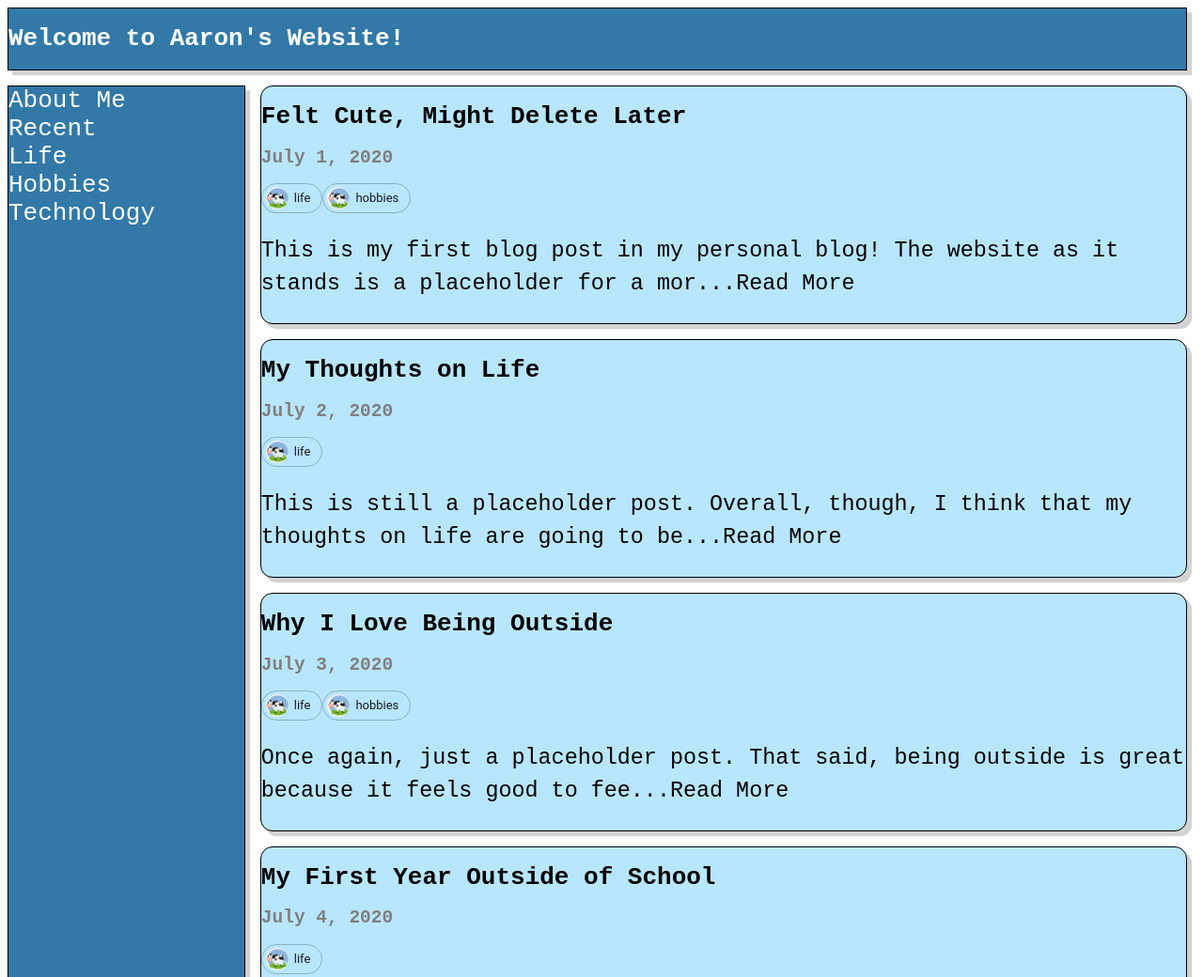
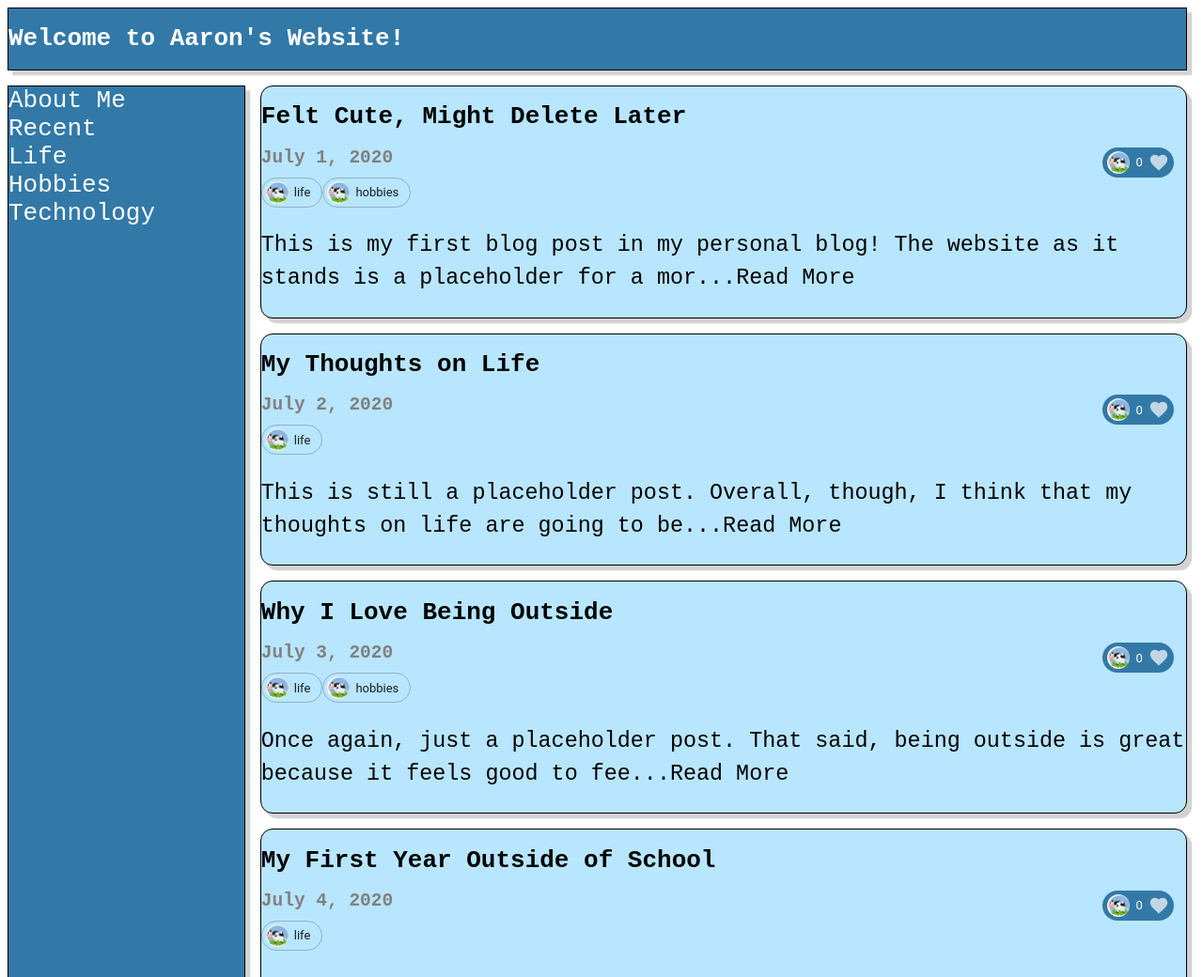
Before and after one commit to aaronsachs/aaronsachs.github.io, a React app: page /#/ in a window 1280 px wide. Shown: the top 1040 px of the page at 94% size. Built offline with nearby package versions, Linux system fonts and the light colour scheme.

Commit message:
like button on posts, material ui basics set up

```diff
--- a/components/blogpost/Blogpost.css
+++ b/components/blogpost/Blogpost.css
@@ -11,8 +11,15 @@
 	color: green;
 }
 
+.blogpostInfoBar {
+	display: flex;
+	flex-wrap: wrap;
+	justify-content: space-between;
+}
+
 .date {
 	color: grey;
+	margin: 0em;
 }
 
 .body {
--- a/components/blogpost/Blogpost.jsx
+++ b/components/blogpost/Blogpost.jsx
@@ -1,6 +1,7 @@
 import React from 'react';
 import './Blogpost.css';
 import Blogtags from '../blogtags/Blogtags.jsx';
+import Likebutton from '../likebutton/Likebutton.jsx';
 
 class Blogpost extends React.Component {
 	constructor(props) {
@@ -35,11 +36,16 @@ class Blogpost extends React.Component {
 		let day = date.getDate();
 		let year = date.getFullYear();
 		return (
-			<div className="blogpost" onClick={this.handlePostClick}>
+			<div className="blogpost">
 				<h1 className="title">{this.props.title}</h1>
-				<h2 className="date">{`${month} ${day}, ${year}`}</h2>
+
+				<div className="blogpostInfoBar">
+				    <h2 className="date">{`${month} ${day}, ${year}`}</h2>
+				    <Likebutton/>
+				</div>
+
 				<Blogtags tags={this.props.tags}/>
-				<p className="body">
+				<p className="body" onClick={this.handlePostClick}>
 				    {this.state.bodyPreview}
 				    <span>{this.state.expandButtonText}</span>
 				</p>
--- /dev/null
+++ b/components/likebutton/Likebutton.css
@@ -0,0 +1,3 @@
+.likeButton {
+	margin: 0em 1em 0em 1em;
+}
--- /dev/null
+++ b/components/likebutton/Likebutton.jsx
@@ -0,0 +1,44 @@
+import React from 'react';
+import './Likebutton.css';
+import likeButtonTheme from './Likebuttontheme';
+
+import { Chip, Avatar} from '@material-ui/core';
+import { ThemeProvider } from '@material-ui/core/styles';
+import FavoriteIcon from '@material-ui/icons/Favorite';
+
+class Likebutton extends React.Component {
+	constructor(props) {
+		super(props);
+		this.state = {
+			numLikes: 0
+		}
+		this.handleClickLike = this.handleClickLike.bind(this);
+	}
+
+	handleClickLike(e) {
+		this.setState((prevState) =>{
+			return {
+				numLikes: prevState.numLikes + 1
+			}
+		})
+	}
+
+	render() {
+		return (
+			<div className="likeButton">
+				<ThemeProvider theme={likeButtonTheme}>
+				    <Chip
+				      avatar={<Avatar alt="like" src="images/cow.png"/>}
+				      label={`${this.state.numLikes}`}
+				      clickable
+				      color="primary"
+				      deleteIcon={<FavoriteIcon/>}
+				      onDelete={this.handleClickLike}
+				    />
+				</ThemeProvider>
+			</div>
+		)
+	}
+}
+
+export default Likebutton;
--- /dev/null
+++ b/components/likebutton/Likebuttontheme.js
@@ -0,0 +1,14 @@
+import { createMuiTheme } from '@material-ui/core/styles';
+
+const likeButtonTheme = createMuiTheme({
+  palette: {
+    primary: {
+    	main: "#3279a8"
+    },
+    secondary: {
+    	main: "#b8e6ff"
+    },
+  },
+});
+
+export default likeButtonTheme;
--- a/homepage.jsx
+++ b/homepage.jsx
@@ -2,10 +2,14 @@ import React from 'react';
 import ReactDOM from 'react-dom';
 import Homepage from './components/homepage/Homepage.jsx';
 import { HashRouter } from 'react-router-dom';
+import { ThemeProvider } from '@material-ui/core/styles';
+import mainTheme from './mainTheme';
 
 ReactDOM.render(
 	<HashRouter>
-		<Homepage />
+	    <ThemeProvider theme={mainTheme}>
+			<Homepage />
+	    </ThemeProvider>
 	</HashRouter>,
 	document.getElementById("root")
 );
--- /dev/null
+++ b/mainTheme.js
@@ -0,0 +1,14 @@
+import { createMuiTheme } from '@material-ui/core/styles';
+
+const mainTheme = createMuiTheme({
+	palette: {
+		primary: {
+			main: "#3279a8"
+		},
+		secondary: {
+			main: "#b8e6ff"
+		}
+	}
+})
+
+export default mainTheme;
--- a/package.json
+++ b/package.json
@@ -10,6 +10,8 @@
   "license": "ISC",
   "dependencies": {
     "@material-ui/core": "^4.11.0",
+    "@material-ui/icons": "^4.9.1",
+    "@material-ui/styles": "^4.10.0",
     "prismjs": "^1.15.0",
     "react": "^16.5.2",
     "react-dom": "^16.5.2",
```
Also changed, not shown: 2 other files.
